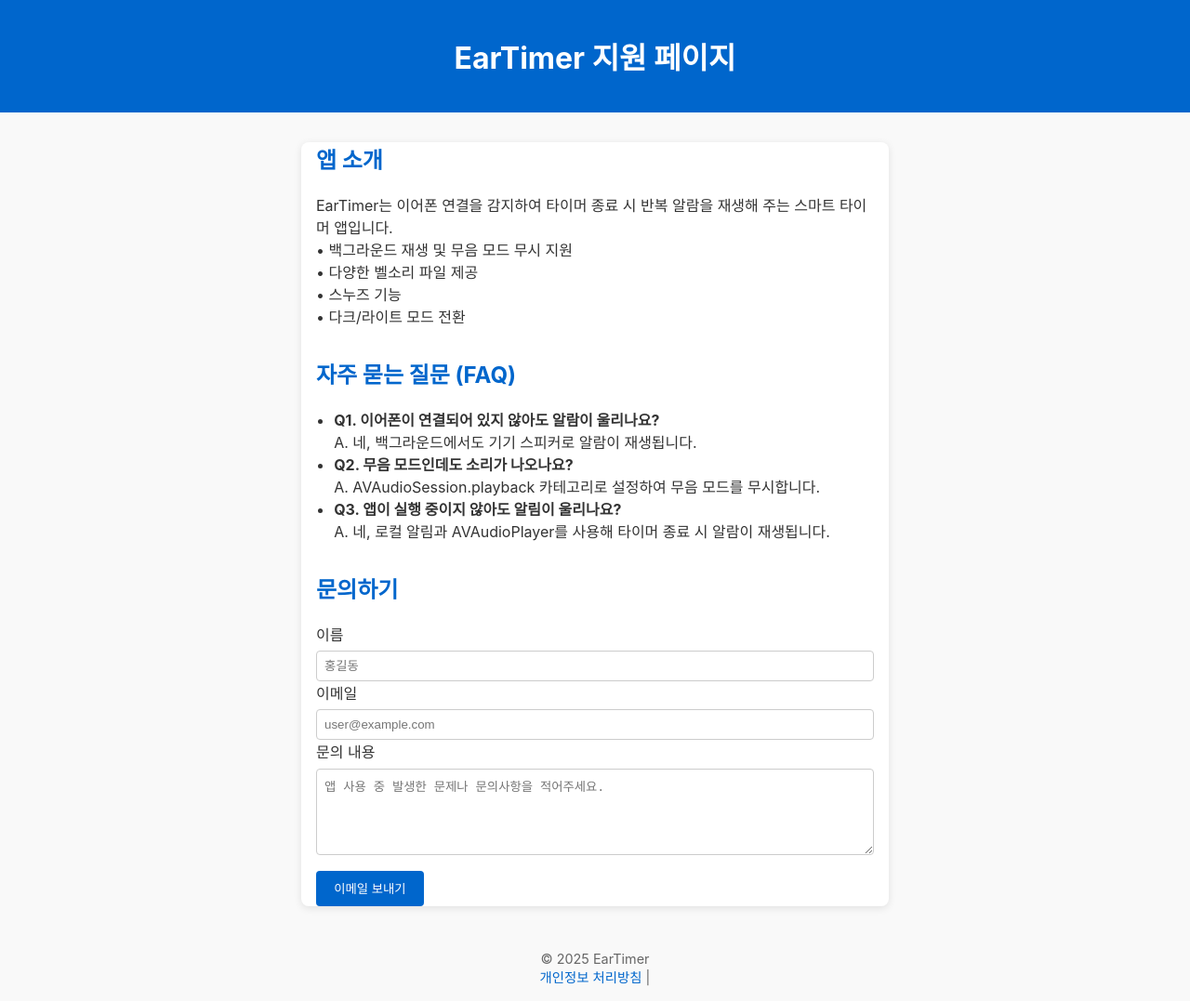
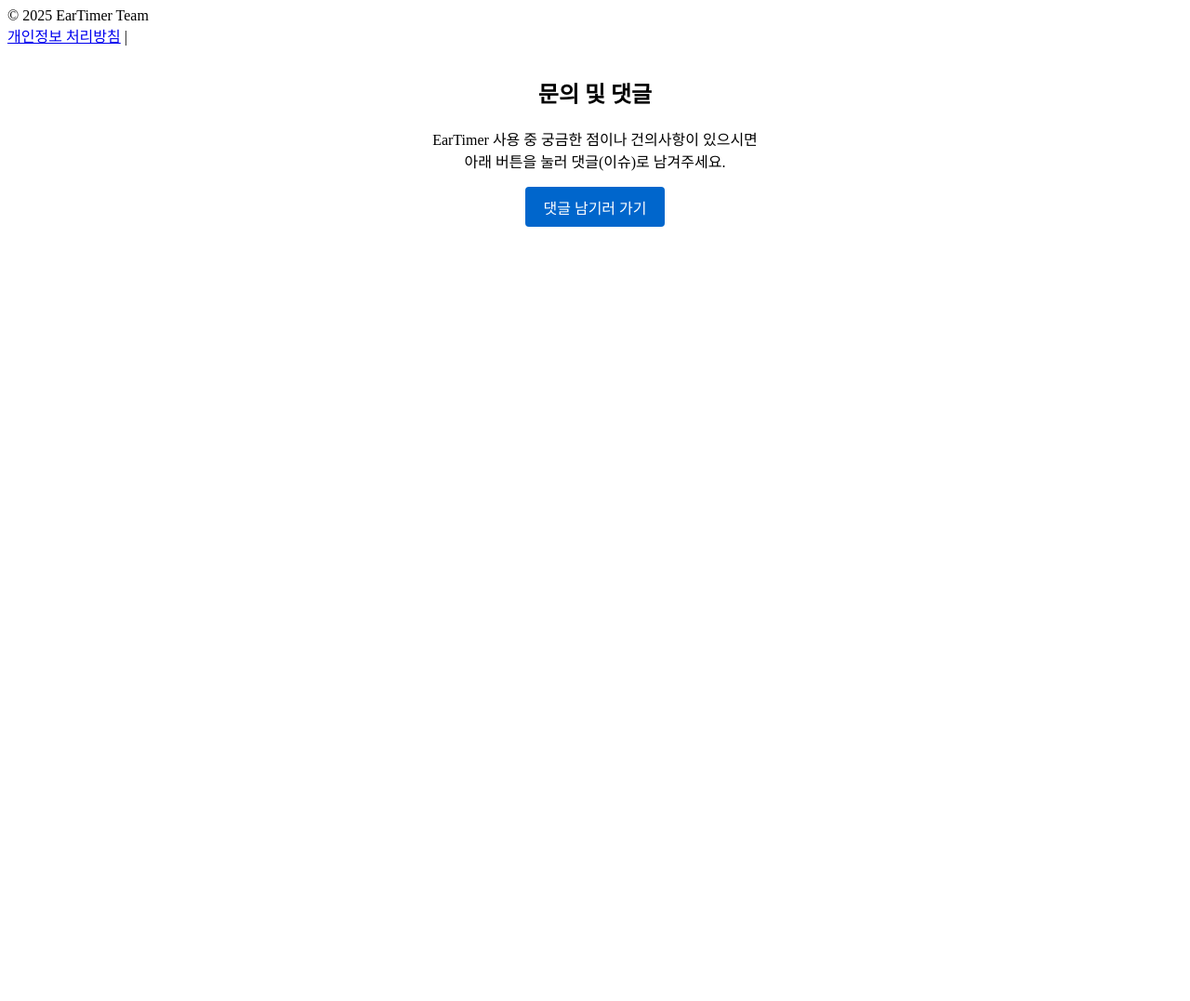
Before and after one commit to 0000ankn/cuddly-spork, a plain HTML site: page index.html in a window 1280 px wide. Shown: the whole page at 93% size. After the commit the page ends 800 px from the top, so only its background shows below. Drawn offline with Linux system fonts and the light colour scheme.

Commit message:
Update index.html

```diff
--- a/index.html
+++ b/index.html
@@ -1,112 +1,31 @@
-<!DOCTYPE html>
-<html lang="ko">
-<head>
-  <meta charset="UTF-8" />
-  <meta name="viewport" content="width=device-width,initial-scale=1" />
-  <title>EarTimer 지원 페이지</title>
-  <style>
-    body {
-      font-family: -apple-system, BlinkMacSystemFont, sans-serif;
-      margin: 0; padding: 0;
-      background: #f9f9f9;
-      color: #333;
-    }
-    header {
-      background: #0066cc;
-      color: white;
-      padding: 1rem;
-      text-align: center;
-    }
-    main {
-      max-width: 600px;
-      margin: 2rem auto;
-      padding: 0 1rem;
-      background: white;
-      border-radius: 8px;
-      box-shadow: 0 2px 8px rgba(0,0,0,0.1);
-    }
-    section { margin-bottom: 2rem; }
-    h2 { margin-top: 0; color: #0066cc; }
-    ul { padding-left: 1.2rem; }
-    footer {
-      text-align: center;
-      font-size: 0.9rem;
-      color: #666;
-      padding: 1rem;
-    }
-    a { color: #0066cc; text-decoration: none; }
-    a:hover { text-decoration: underline; }
-    .contact-form input,
-    .contact-form textarea {
-      width: 100%; padding: 0.5rem; margin-top: 0.4rem;
-      border: 1px solid #ccc; border-radius: 4px;
-      box-sizing: border-box;
-    }
-    .contact-form button {
-      margin-top: 0.8rem;
-      padding: 0.6rem 1.2rem;
-      background: #0066cc; color: white;
-      border: none; border-radius: 4px;
-      cursor: pointer;
-    }
-    .contact-form button:hover {
-      background: #0055aa;
-    }
-  </style>
-</head>
-<body>
-  <header>
-    <h1>EarTimer 지원 페이지</h1>
-  </header>
-
-  <main>
-    <!-- 앱 소개 -->
-    <section>
-      <h2>앱 소개</h2>
-      <p>
-        EarTimer는 이어폰 연결을 감지하여 타이머 종료 시 반복 알람을 재생해 주는 스마트 타이머 앱입니다.<br>
-        • 백그라운드 재생 및 무음 모드 무시 지원<br>
-        • 다양한 벨소리 파일 제공<br>
-        • 스누즈 기능<br>
-        • 다크/라이트 모드 전환<br>
-      </p>
-    </section>
-
-    <!-- FAQ -->
-    <section>
-      <h2>자주 묻는 질문 (FAQ)</h2>
-      <ul>
-        <li><strong>Q1. 이어폰이 연결되어 있지 않아도 알람이 울리나요?</strong><br>
-            A. 네, 백그라운드에서도 기기 스피커로 알람이 재생됩니다.</li>
-        <li><strong>Q2. 무음 모드인데도 소리가 나오나요?</strong><br>
-            A. AVAudioSession.playback 카테고리로 설정하여 무음 모드를 무시합니다.</li>
-        <li><strong>Q3. 앱이 실행 중이지 않아도 알림이 울리나요?</strong><br>
-            A. 네, 로컬 알림과 AVAudioPlayer를 사용해 타이머 종료 시 알람이 재생됩니다.</li>
-      </ul>
-    </section>
-
-    <!-- 문의 폼 -->
-    <section>
-      <h2>문의하기</h2>
-      <form class="contact-form" action="mailto:ankn0101@gmail.com" method="post" enctype="text/plain">
-        <label for="name">이름</label>
-        <input type="text" id="name" name="name" placeholder="홍길동" required />
-
-        <label for="email">이메일</label>
-        <input type="email" id="email" name="email" placeholder="user@example.com" required />
-
-        <label for="message">문의 내용</label>
-        <textarea id="message" name="message" rows="5" placeholder="앱 사용 중 발생한 문제나 문의사항을 적어주세요." required></textarea>
-
-        <button type="submit">이메일 보내기</button>
-      </form>
-    </section>
-  </main>
+<!-- …기존 코드 생략… -->
 
   <footer>
-    &copy; 2025 EarTimer <br>
+    &copy; 2025 EarTimer Team<br>
     <a href="https://www.freeprivacypolicy.com/live/c2790f53-bcff-438a-9aa9-7e3af80ca184">개인정보 처리방침</a> |
+  </footer>
 
-  </footer>
+  <!-- 댓글 섹션 추가 -->
+  <section style="max-width:600px; margin:2rem auto; text-align:center;">
+    <h2>문의 및 댓글</h2>
+    <p>
+      EarTimer 사용 중 궁금한 점이나 건의사항이 있으시면<br>
+      아래 버튼을 눌러 댓글(이슈)로 남겨주세요.
+    </p>
+    <a
+      href="https://github.com/0000ankn/cuddly-spork/issues"
+      target="_blank"
+      style="
+        display:inline-block;
+        padding:0.6rem 1.2rem;
+        background:#0066cc;
+        color:#fff;
+        border-radius:4px;
+        text-decoration:none;
+      "
+    >
+      댓글 남기러 가기
+    </a>
+  </section>
 </body>
 </html>
```
